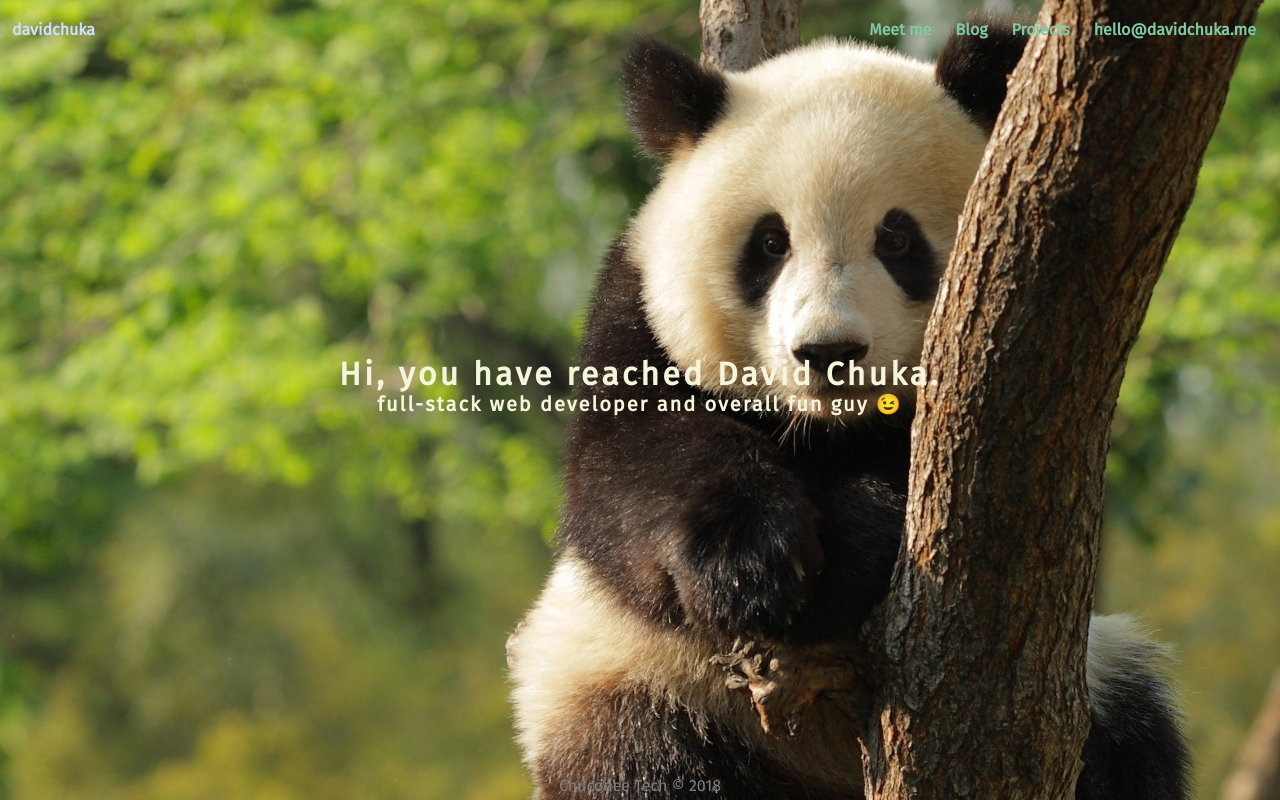
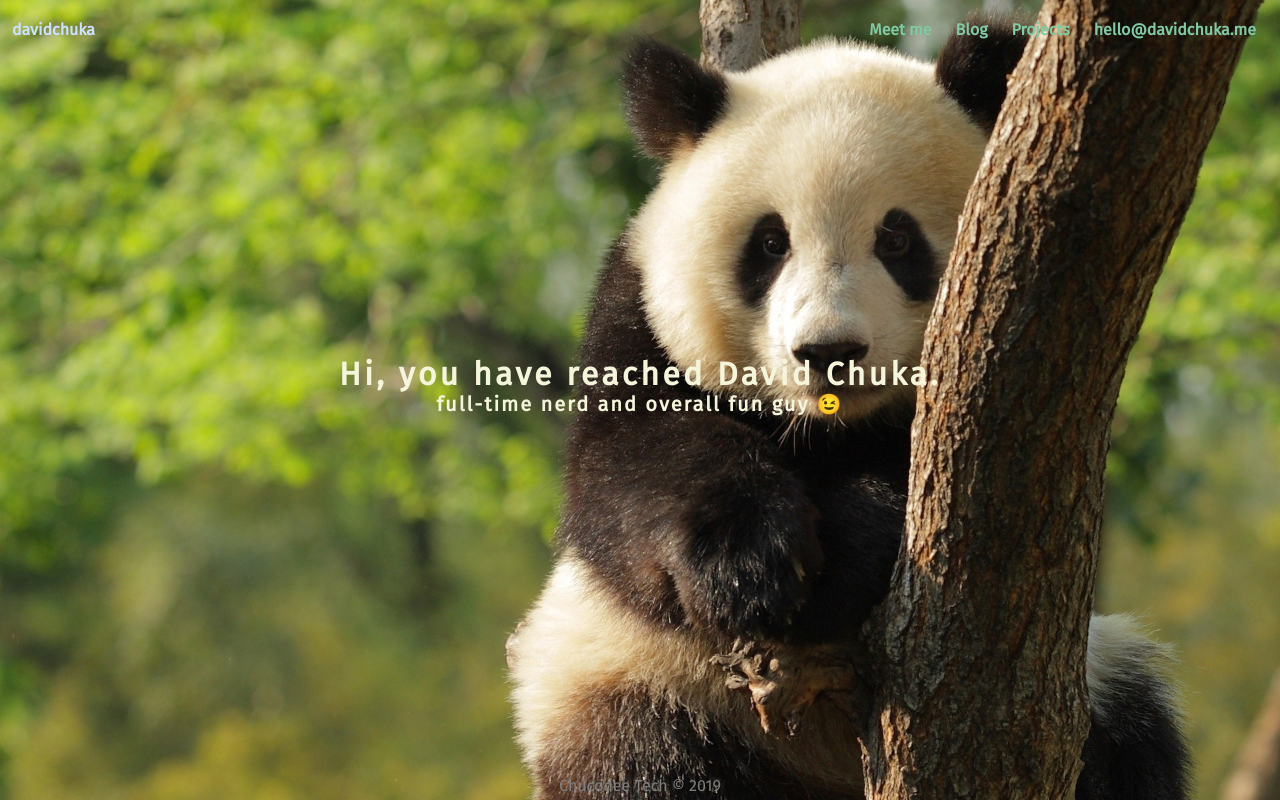
Before and after one commit to ChuckD30/davidchuka-portfolio, a Django app: page / in a window 1280 px wide. Run offline with Django 3.2, Linux system fonts and the light colour scheme; parts of the project's set-up code (start-up, migrations or seed data) failed here and were passed over; some libraries are stand-ins or nearby versions.

Commit message:
edit on templates

```diff
--- a/templates/blog/post/post_detail.html
+++ b/templates/blog/post/post_detail.html
@@ -79,6 +79,7 @@
         {% else %}
         {% endif %}
 
+        {% if latest_posts %}
         <section class="pull-left latest-posts-section">
         <br><br><br>
             <h4 class="is-size-5 has-text-weight-light" id="latest-articles">Latest Articles</h4>
@@ -99,6 +100,9 @@
                     {% endfor %}
                 </div>
         </section>
+        {% else %}
+        {% endif %}
+
     </div>
 </div>
 
--- a/templates/pages/home.html
+++ b/templates/pages/home.html
@@ -27,26 +27,17 @@
         }
     </style>
 <body>
-    <div id="fb-root"></div>
-    <script>(function (d, s, id) {
-            var js, fjs = d.getElementsByTagName(s)[0];
-            if (d.getElementById(id)) return;
-            js = d.createElement(s); js.id = id;
-            js.src = 'https://connect.facebook.net/en_GB/sdk.js#xfbml=1&version=v3.1&appId=448895025589817&autoLogAppEvents=1';
-            fjs.parentNode.insertBefore(js, fjs);
-        }(document, 'script', 'facebook-jssdk'));</script>
-
     {% include "layouts/navbar.html" %}
     {% block body %}
     <section class="hero is-fullheight">
         <div class="hero-body">
             <div class="container intro">
                 <h1 id = "intro" class="title has-text-centered">Hi, you have reached David Chuka.</h1>
-                <h2 id ="intro2" class="subtitle" style="text-align: center">full-stack web developer and overall fun guy 😉</h2>
+                <h2 id ="intro2" class="subtitle" style="text-align: center">full-time nerd and overall fun guy 😉</h2>
                 <p id="testing"></p>
             </div>
         </div>
-        <p class="has-text-centered" style="color:gray;">Chucodee Tech &copy; 2018</p>
+        <p class="has-text-centered" style="color:gray;">Chucodee Tech &copy; 2019</p>
     </section>
     {% endblock body %}
 </body>
```
Also changed, not shown: requirements.txt (+17 -4 lines).
